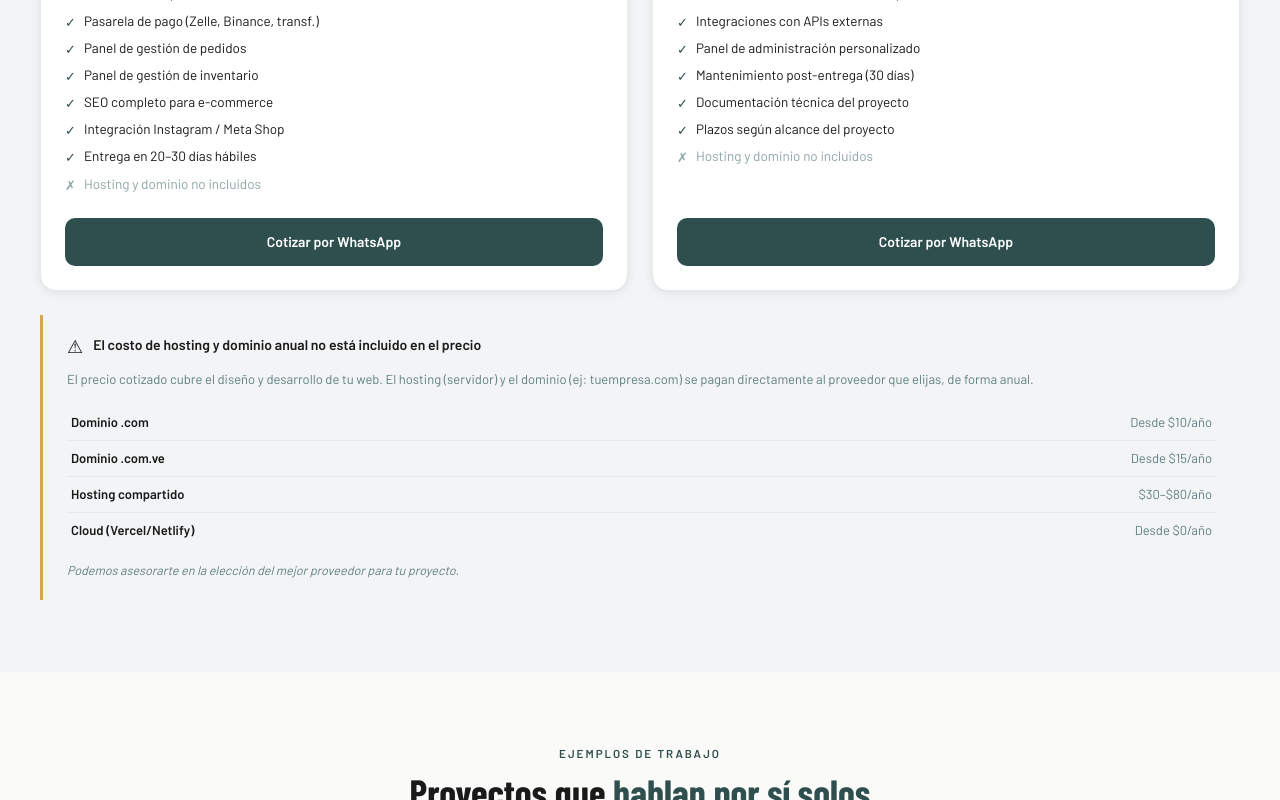
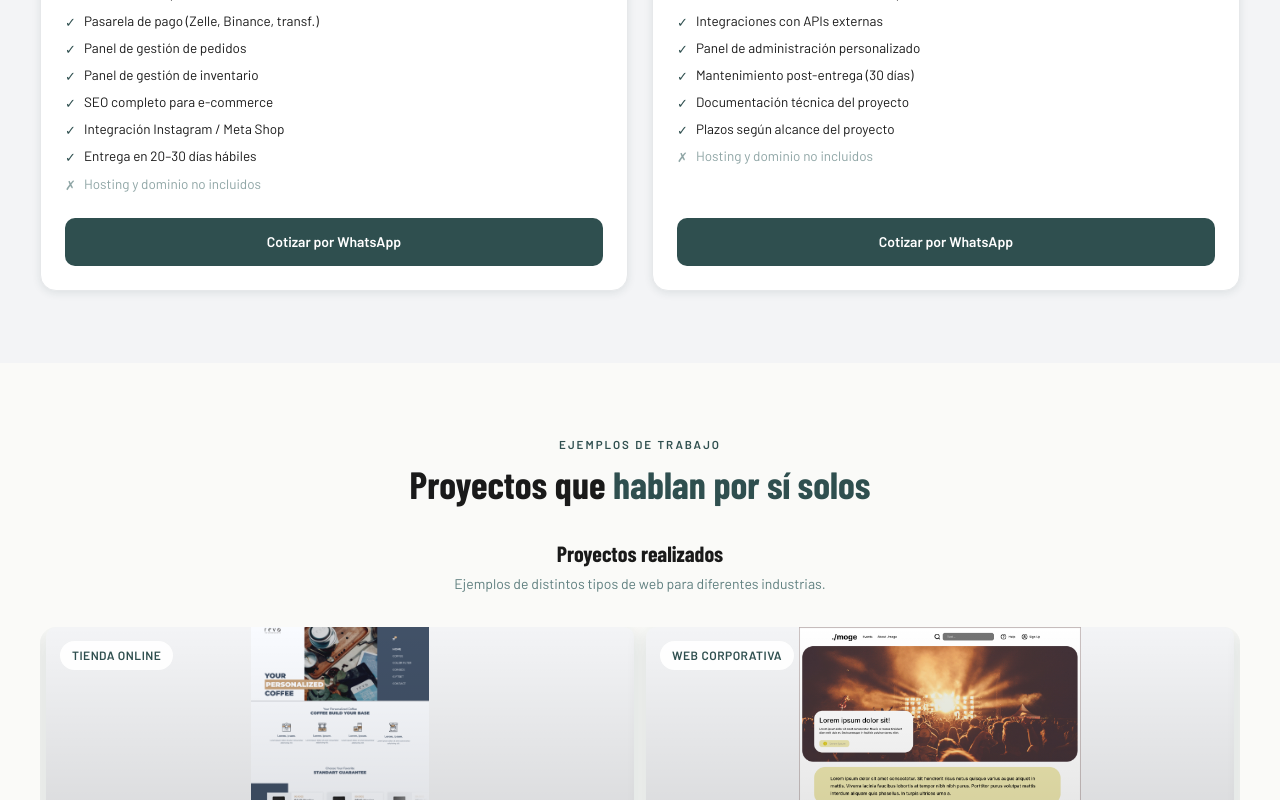
Before and after one commit to ArlenyAres/DMH-web, a Next.js app: page /desarrollo-web in a window 1280 px wide. Shown: the part 1839-2639 px from the top of the page. Built offline with nearby package versions, Linux system fonts and the light colour scheme; no server answers; a web font is replaced by a local one.

Commit message:
fix: remove HostingNote section from desarrollo-web page

```diff
--- a/app/desarrollo-web/page.tsx
+++ b/app/desarrollo-web/page.tsx
@@ -4,7 +4,6 @@ import {
   PageBanner,
   PricingGrid,
   WebGallery,
-  HostingNote,
   ProcessSteps,
   CtaBanner,
   SeoHead,
@@ -84,7 +83,6 @@ export default function DesarrolloWebPage() {
             </p>
           </header>
           <PricingGrid plans={WEB_PLANS} />
-          <HostingNote />
         </div>
       </section>
 
```
